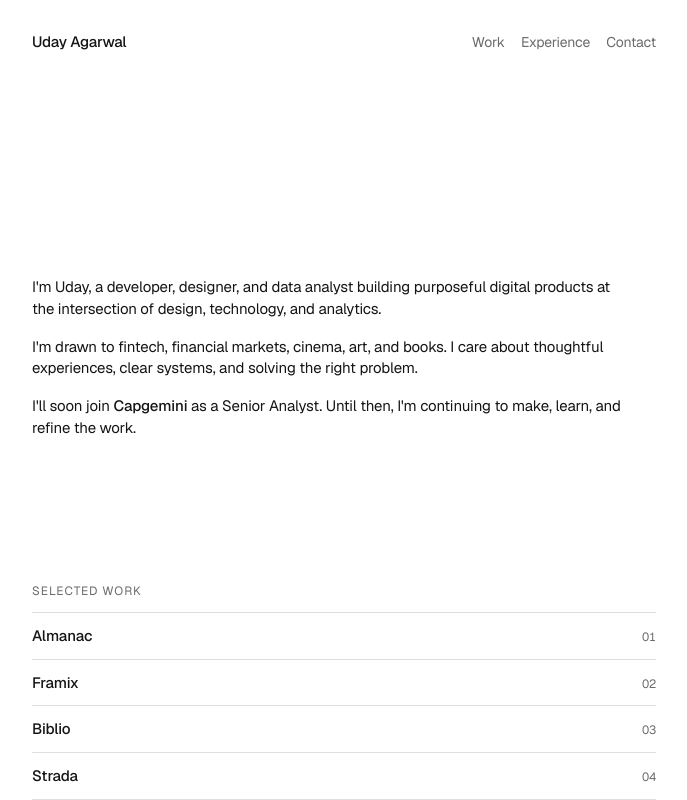
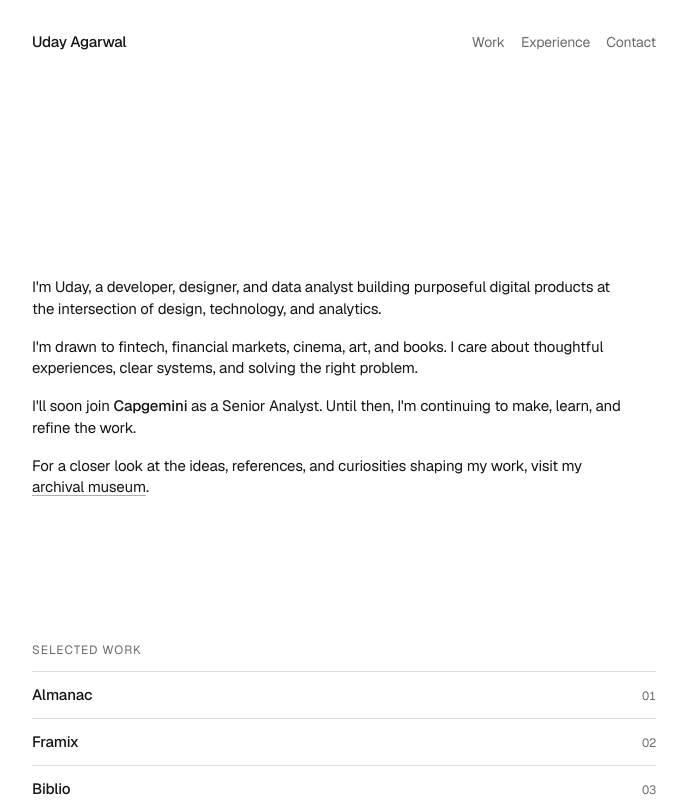
Before and after one commit to Uday-2611/personal-portfolio, a Next.js app: page / in a window 1280 px wide. Shown: the top 800 px of the page, without its empty margins (296-983 px from the left). Built offline with nearby package versions, Linux system fonts and the light colour scheme.

Commit message:
Add archival museum link to bio

```diff
--- a/src/app/page.tsx
+++ b/src/app/page.tsx
@@ -32,6 +32,19 @@ export default function Home() {
           <p className="mt-4">
             I&apos;ll soon join <span className="font-medium">Capgemini</span> as a Senior
             Analyst. Until then, I&apos;m continuing to make, learn, and refine the work.
+          </p>
+          <p className="mt-4">
+            For a closer look at the ideas, references, and curiosities shaping my work,
+            visit my{" "}
+            <a
+              href="https://archival-museum.vercel.app/"
+              target="_blank"
+              rel="noreferrer"
+              className={linkClass}
+            >
+              archival museum
+            </a>
+            .
           </p>
         </section>
 
```
